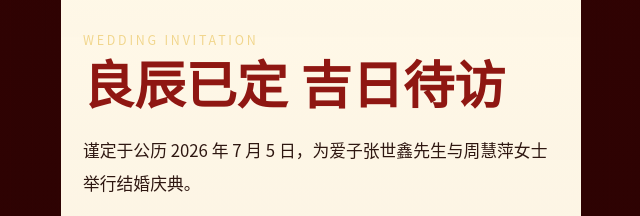
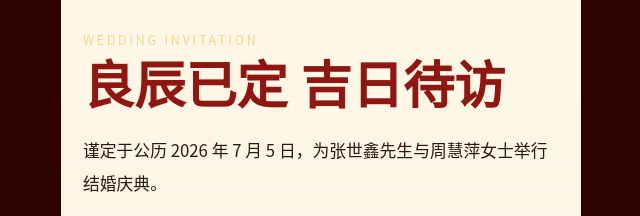
Before and after one commit to idiot-cup/wedding-invitation, a plain HTML site: page index.html in a window 1280 px wide. Shown: the part 1740-1956 px from the top of the page, without its empty margins (319-959 px from the left). Drawn offline with Linux system fonts and the light colour scheme.

Commit message:
copy: refine invitation wording

```diff
--- a/index.html
+++ b/index.html
@@ -47,7 +47,7 @@
         <p class="section-kicker">Wedding Invitation</p>
         <h2 id="invitation-heading">良辰已定 吉日待访</h2>
         <p class="invitation__copy">
-          谨定于公历 2026 年 7 月 5 日，为爱子张世鑫先生与周慧萍女士举行结婚庆典。
+          谨定于公历 2026 年 7 月 5 日，为张世鑫先生与周慧萍女士举行结婚庆典。
         </p>
         <p class="invitation__copy">
           敬备喜宴，诚邀您携家人光临，共赴这份团圆与喜悦。
```
